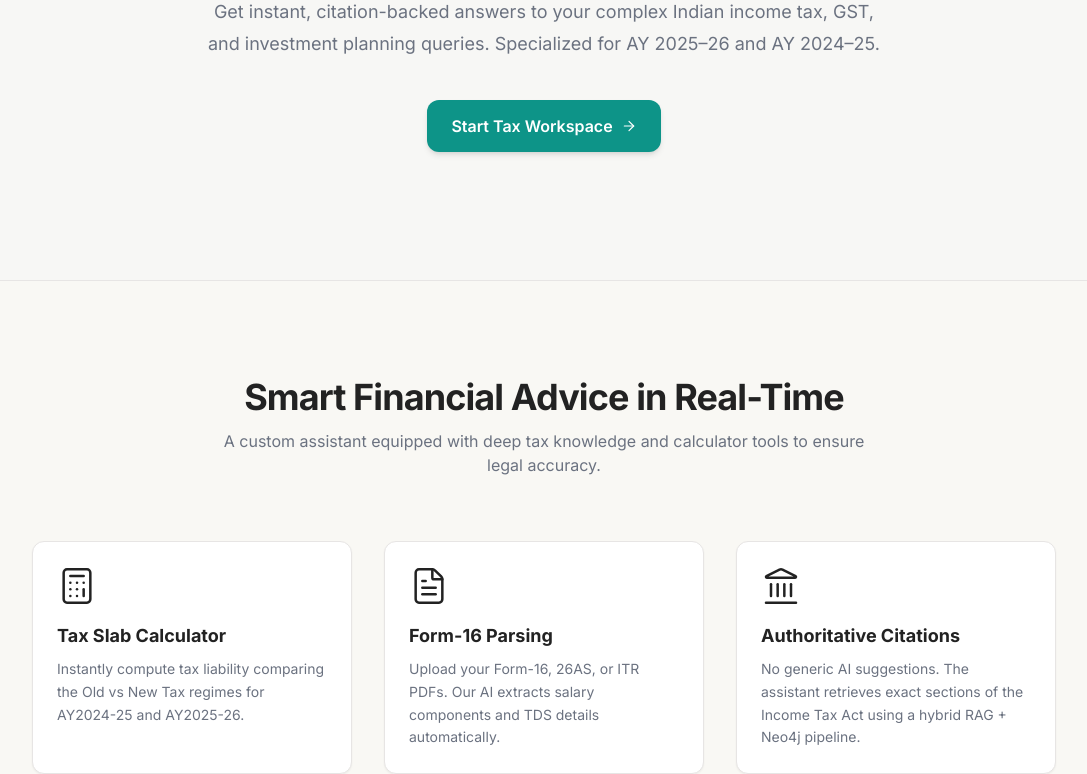
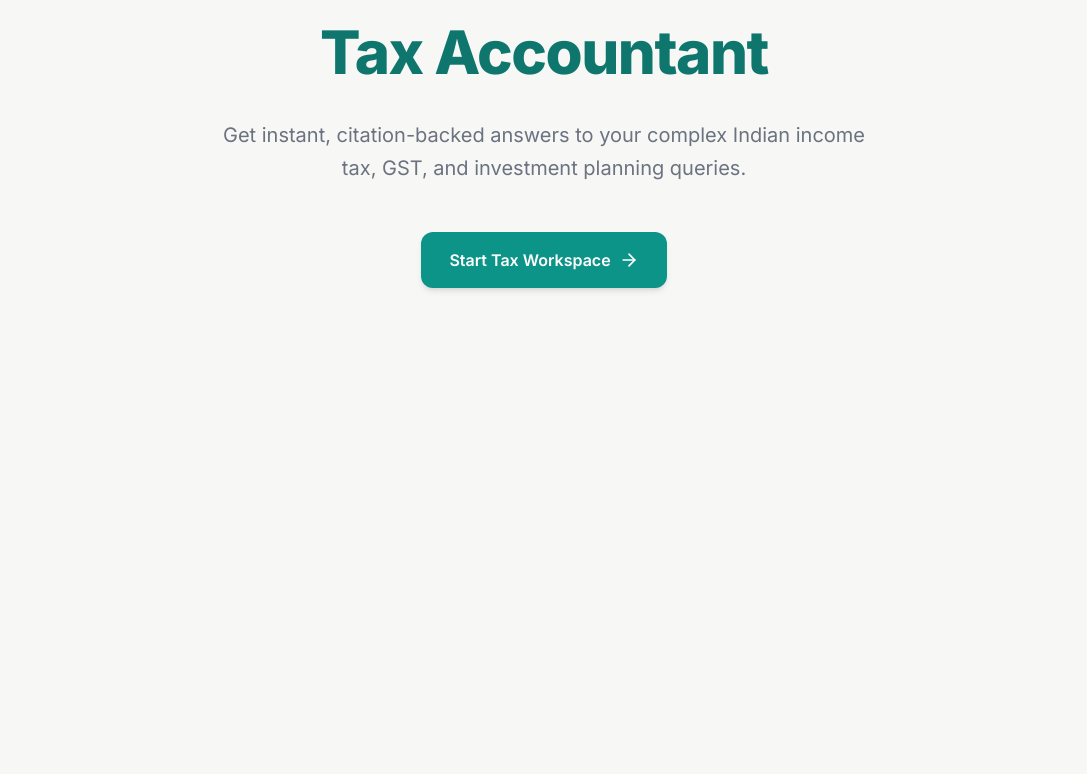
Before and after one commit to nitya747/ai-accountant, a Next.js app: page / in a window 1280 px wide. Shown: the part 349-1123 px from the top of the page, without its empty margins (96-1183 px from the left). After the commit the page ends 800 px from the top, so only its background shows below. Built offline with nearby package versions, Linux system fonts and the light colour scheme.

Commit message:
style: refine landing page sections to fit viewports, improve card hovers, and clean up chat suggestions layout

```diff
--- a/src/app/chat/[id]/page.tsx
+++ b/src/app/chat/[id]/page.tsx
@@ -674,7 +674,7 @@ export default function SessionChatPage({ params }: { params: Promise<{ id: stri
                 </p>
               </div>
 
-              <div className="grid grid-cols-1 sm:grid-cols-2 gap-4 w-full max-w-xl">
+              <div className="grid grid-cols-1 sm:grid-cols-2 gap-5 w-full max-w-2xl">
                 {[
                   "Compare old vs new regime",
                   "Calculate capital gains tax",
@@ -685,10 +685,9 @@ export default function SessionChatPage({ params }: { params: Promise<{ id: stri
                     key={idx}
                     type="button"
                     onClick={() => handleSuggestionClick(suggestion)}
-                    className="p-4 rounded-xl border border-brand-border bg-brand-surface hover:border-brand-teal-600 hover:bg-brand-teal-100/10 hover:-translate-y-0.5 active:scale-98 transition-all text-left text-sm font-medium text-brand-text-primary shadow-sm hover:shadow-md cursor-pointer flex justify-between items-center group"
+                    className="p-6 rounded-xl border border-brand-border bg-brand-surface hover:border-brand-teal-600 hover:bg-brand-teal-100/10 hover:-translate-y-0.5 active:scale-98 transition-all text-left text-sm font-medium text-brand-text-primary shadow-sm hover:shadow-md cursor-pointer block"
                   >
-                    <span>{suggestion}</span>
-                    <span className="text-brand-text-secondary group-hover:text-brand-teal-600 transition-colors">→</span>
+                    {suggestion}
                   </button>
                 ))}
               </div>
--- a/src/app/page.tsx
+++ b/src/app/page.tsx
@@ -3,9 +3,9 @@ import { ArrowRight, FileText, Calculator, Landmark } from "lucide-react";
 
 export default function Home() {
   return (
-    <div className="flex flex-col flex-1 bg-brand-bg font-sans text-brand-text-primary overflow-x-hidden min-h-screen">
+    <div className="flex flex-col h-screen overflow-hidden bg-brand-bg font-sans text-brand-text-primary">
       {/* Header */}
-      <header className="border-b border-brand-border bg-brand-surface/80 backdrop-blur-md sticky top-0 z-50">
+      <header className="shrink-0 border-b border-brand-border bg-brand-surface/80 backdrop-blur-md z-50">
         <div className="mx-auto max-w-7xl px-4 sm:px-6 lg:px-8 h-16 flex items-center justify-between">
           <div className="flex items-center gap-2">
             <span className="text-xl font-extrabold text-brand-teal-700 dark:text-brand-teal-600">
@@ -26,85 +26,95 @@ export default function Home() {
         </div>
       </header>
 
-      <main className="flex-1">
+      <main className="flex-1 overflow-y-auto snap-y snap-mandatory scroll-smooth">
         {/* Hero Section */}
-        <section className="relative py-24 sm:py-32">
+        <section className="relative min-h-full snap-start flex flex-col justify-center items-center px-4 sm:px-6 lg:px-8 py-12 lg:py-0 text-center">
           {/* Subtle Ambient Light */}
           <div className="absolute inset-0 -z-10 flex items-center justify-center opacity-30">
-            <div className="w-[400px] h-[400px] rounded-full bg-brand-teal-100/30 blur-[100px]" />
+            <div className="w-[500px] h-[500px] rounded-full bg-brand-teal-100/30 blur-[120px]" />
           </div>
 
-          <div className="mx-auto max-w-7xl px-6 lg:px-8 text-center space-y-6">
-            <h1 className="text-4xl font-extrabold tracking-tight sm:text-6xl text-brand-text-primary">
+          <div className="mx-auto max-w-4xl space-y-8 animate-scale-in">
+            {/* Tagline / Badge */}
+            <div className="inline-flex items-center gap-2 rounded-full bg-brand-teal-100/50 dark:bg-brand-teal-700/10 px-4 py-1.5 text-xs font-semibold text-brand-teal-700 dark:text-brand-teal-600">
+              <span className="w-1.5 h-1.5 rounded-full bg-brand-teal-600 animate-pulse" />
+              Specialized for AY 2025–26 & AY 2024–25
+            </div>
+
+            <h1 className="text-4xl font-extrabold tracking-tight sm:text-6xl text-brand-text-primary leading-[1.15] max-w-3xl mx-auto">
               Your Conversational AI{" "}
               <span className="block mt-2 text-brand-teal-700 dark:text-brand-teal-600">
                 Tax Accountant
               </span>
             </h1>
-            <p className="mx-auto mt-6 max-w-2xl text-lg leading-8 text-brand-text-secondary font-sans">
-              Get instant, citation-backed answers to your complex Indian income tax, GST, and investment planning queries. Specialized for AY 2025–26 and AY 2024–25.
+            <p className="mx-auto max-w-2xl text-lg sm:text-xl text-brand-text-secondary leading-relaxed font-sans">
+              Get instant, citation-backed answers to your complex Indian income tax, GST, and investment planning queries.
             </p>
-            <div className="mt-10 flex items-center justify-center gap-x-6">
+            <div className="flex items-center justify-center gap-x-6 pt-4">
               <Link
                 href="/chat"
-                className="group flex items-center gap-2 rounded-xl bg-brand-teal-600 px-6 py-3.5 text-base font-semibold text-white shadow-md hover:bg-brand-teal-700 active:scale-98 transition-all duration-200 cursor-pointer"
+                className="group flex items-center gap-2 rounded-xl bg-brand-teal-600 px-7 py-4 text-base font-semibold text-white shadow-md hover:bg-brand-teal-700 hover:-translate-y-[2px] active:scale-98 transition-all duration-200 ease-out cursor-pointer"
               >
                 Start Tax Workspace
-                <ArrowRight className="h-4 w-4 group-hover:translate-x-1 transition-transform" strokeWidth={1.75} />
+                <ArrowRight className="h-5 w-5 group-hover:translate-x-1 transition-transform" strokeWidth={2} />
               </Link>
             </div>
           </div>
         </section>
 
         {/* Feature Grid */}
-        <section className="py-16 sm:py-24 border-t border-brand-border bg-brand-surface/40">
-          <div className="mx-auto max-w-7xl px-6 lg:px-8">
-            <div className="mx-auto max-w-2xl text-center space-y-3">
-              <h2 className="text-3xl font-bold tracking-tight text-brand-text-primary sm:text-4xl">
+        <section className="relative min-h-full snap-start flex flex-col justify-between border-t border-brand-border bg-brand-surface/40 pt-16 pb-8 px-4 sm:px-6 lg:px-8">
+          <div className="mx-auto max-w-7xl w-full flex-1 flex flex-col justify-center py-8">
+            <div className="mx-auto max-w-3xl text-center space-y-4">
+              <h2 className="text-3xl font-extrabold tracking-tight text-brand-text-primary sm:text-4xl">
                 Smart Financial Advice in Real-Time
               </h2>
-              <p className="text-brand-text-secondary">
+              <p className="text-base sm:text-lg text-brand-text-secondary max-w-2xl mx-auto">
                 A custom assistant equipped with deep tax knowledge and calculator tools to ensure legal accuracy.
               </p>
             </div>
 
-            <div className="mx-auto mt-16 max-w-5xl grid grid-cols-1 gap-8 sm:grid-cols-2 lg:grid-cols-3">
+            <div className="mx-auto mt-12 lg:mt-16 max-w-5xl grid grid-cols-1 gap-8 sm:grid-cols-2 lg:grid-cols-3 w-full">
               {/* Feature 1 */}
-              <div className="rounded-xl border border-brand-border bg-white dark:bg-brand-surface p-6 shadow-xs hover:shadow-md transition-all">
-                <Calculator className="h-10 w-10 text-brand-teal-750 dark:text-brand-teal-600" strokeWidth={1.5} />
-                <h3 className="mt-4 text-lg font-bold text-brand-text-primary font-sans">Tax Slab Calculator</h3>
-                <p className="mt-2 text-sm text-brand-text-secondary leading-relaxed font-sans">
+              <div className="group rounded-xl border border-brand-border bg-white dark:bg-brand-surface p-8 shadow-xs hover:shadow-md hover:-translate-y-[2px] transition-all duration-200 ease-out">
+                <div className="w-12 h-12 rounded-xl bg-brand-teal-100 dark:bg-brand-teal-700/10 flex items-center justify-center text-brand-teal-700 dark:text-brand-teal-600 transition-colors group-hover:bg-brand-teal-600 group-hover:text-white">
+                  <Calculator className="h-6 w-6" strokeWidth={2} />
+                </div>
+                <h3 className="mt-5 text-lg font-bold text-brand-text-primary font-sans">Tax Slab Calculator</h3>
+                <p className="mt-3 text-sm text-brand-text-secondary leading-relaxed font-sans">
                   Instantly compute tax liability comparing the Old vs New Tax regimes for AY2024-25 and AY2025-26.
                 </p>
               </div>
 
               {/* Feature 2 */}
-              <div className="rounded-xl border border-brand-border bg-white dark:bg-brand-surface p-6 shadow-xs hover:shadow-md transition-all">
-                <FileText className="h-10 w-10 text-brand-teal-750 dark:text-brand-teal-600" strokeWidth={1.5} />
-                <h3 className="mt-4 text-lg font-bold text-brand-text-primary font-sans">Form-16 Parsing</h3>
-                <p className="mt-2 text-sm text-brand-text-secondary leading-relaxed font-sans">
+              <div className="group rounded-xl border border-brand-border bg-white dark:bg-brand-surface p-8 shadow-xs hover:shadow-md hover:-translate-y-[2px] transition-all duration-200 ease-out">
+                <div className="w-12 h-12 rounded-xl bg-brand-teal-100 dark:bg-brand-teal-700/10 flex items-center justify-center text-brand-teal-700 dark:text-brand-teal-600 transition-colors group-hover:bg-brand-teal-600 group-hover:text-white">
+                  <FileText className="h-6 w-6" strokeWidth={2} />
+                </div>
+                <h3 className="mt-5 text-lg font-bold text-brand-text-primary font-sans">Form-16 Parsing</h3>
+                <p className="mt-3 text-sm text-brand-text-secondary leading-relaxed font-sans">
                   Upload your Form-16, 26AS, or ITR PDFs. Our AI extracts salary components and TDS details automatically.
                 </p>
               </div>
 
               {/* Feature 3 */}
-              <div className="rounded-xl border border-brand-border bg-white dark:bg-brand-surface p-6 shadow-xs hover:shadow-md transition-all">
-                <Landmark className="h-10 w-10 text-brand-teal-750 dark:text-brand-teal-600" strokeWidth={1.5} />
-                <h3 className="mt-4 text-lg font-bold text-brand-text-primary font-sans">Authoritative Citations</h3>
-                <p className="mt-2 text-sm text-brand-text-secondary leading-relaxed font-sans">
+              <div className="group rounded-xl border border-brand-border bg-white dark:bg-brand-surface p-8 shadow-xs hover:shadow-md hover:-translate-y-[2px] transition-all duration-200 ease-out">
+                <div className="w-12 h-12 rounded-xl bg-brand-teal-100 dark:bg-brand-teal-700/10 flex items-center justify-center text-brand-teal-700 dark:text-brand-teal-600 transition-colors group-hover:bg-brand-teal-600 group-hover:text-white">
+                  <Landmark className="h-6 w-6" strokeWidth={2} />
+                </div>
+                <h3 className="mt-5 text-lg font-bold text-brand-text-primary font-sans">Authoritative Citations</h3>
+                <p className="mt-3 text-sm text-brand-text-secondary leading-relaxed font-sans">
                   No generic AI suggestions. The assistant retrieves exact sections of the Income Tax Act using a hybrid RAG + Neo4j pipeline.
                 </p>
               </div>
             </div>
           </div>
+
+          <footer className="border-t border-brand-border/60 bg-transparent py-6 text-center text-xs sm:text-sm text-brand-text-secondary w-full shrink-0">
+            <p>© {new Date().getFullYear()} Corpus. Built for Indian taxpayers.</p>
+          </footer>
         </section>
       </main>
-
-      <footer className="border-t border-brand-border bg-brand-surface py-8 text-center text-sm text-brand-text-secondary">
-        <div className="mx-auto max-w-7xl px-4">
-          <p>© {new Date().getFullYear()} Corpus. Built for Indian taxpayers.</p>
-        </div>
-      </footer>
     </div>
   );
 }
```
